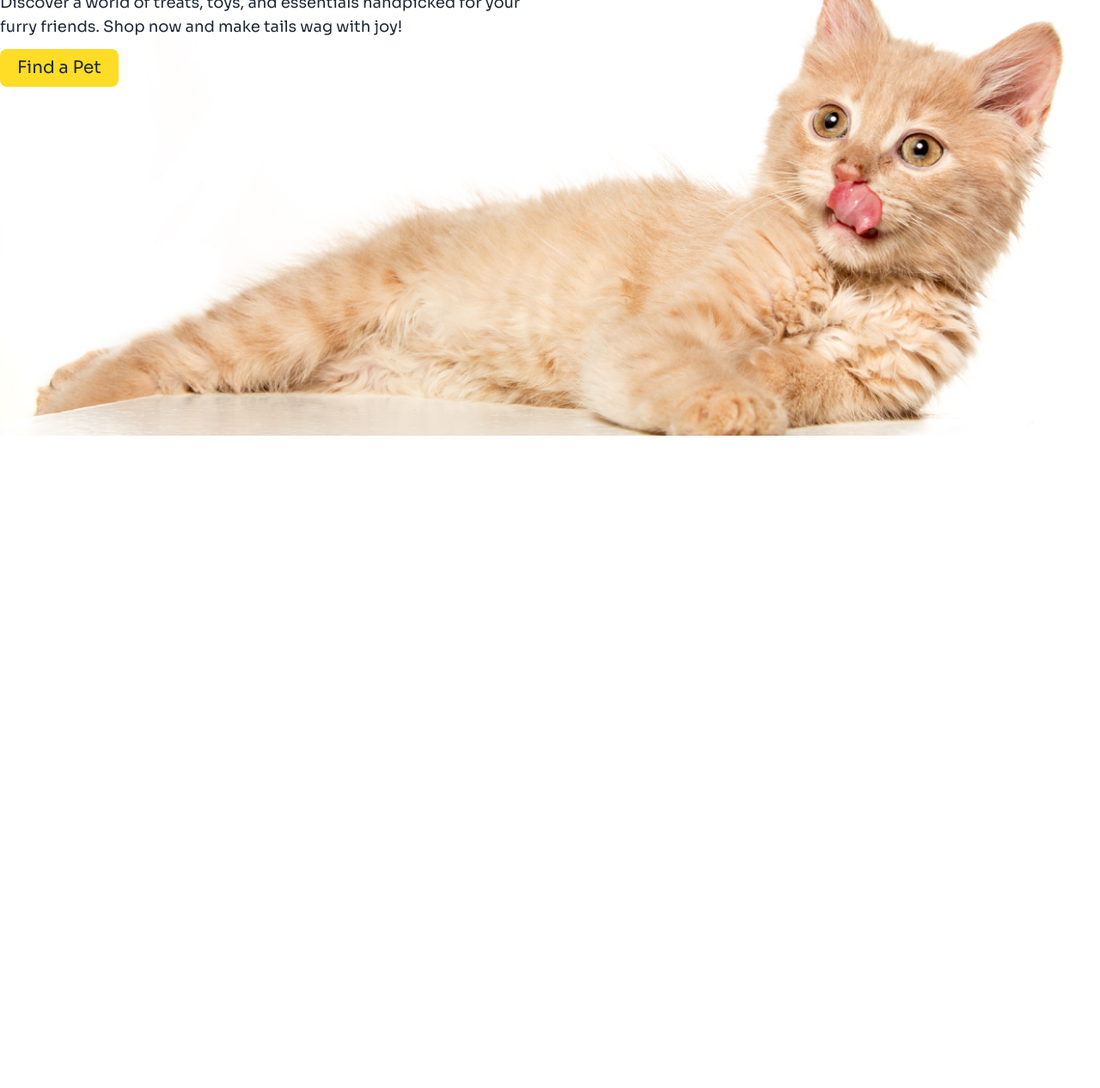
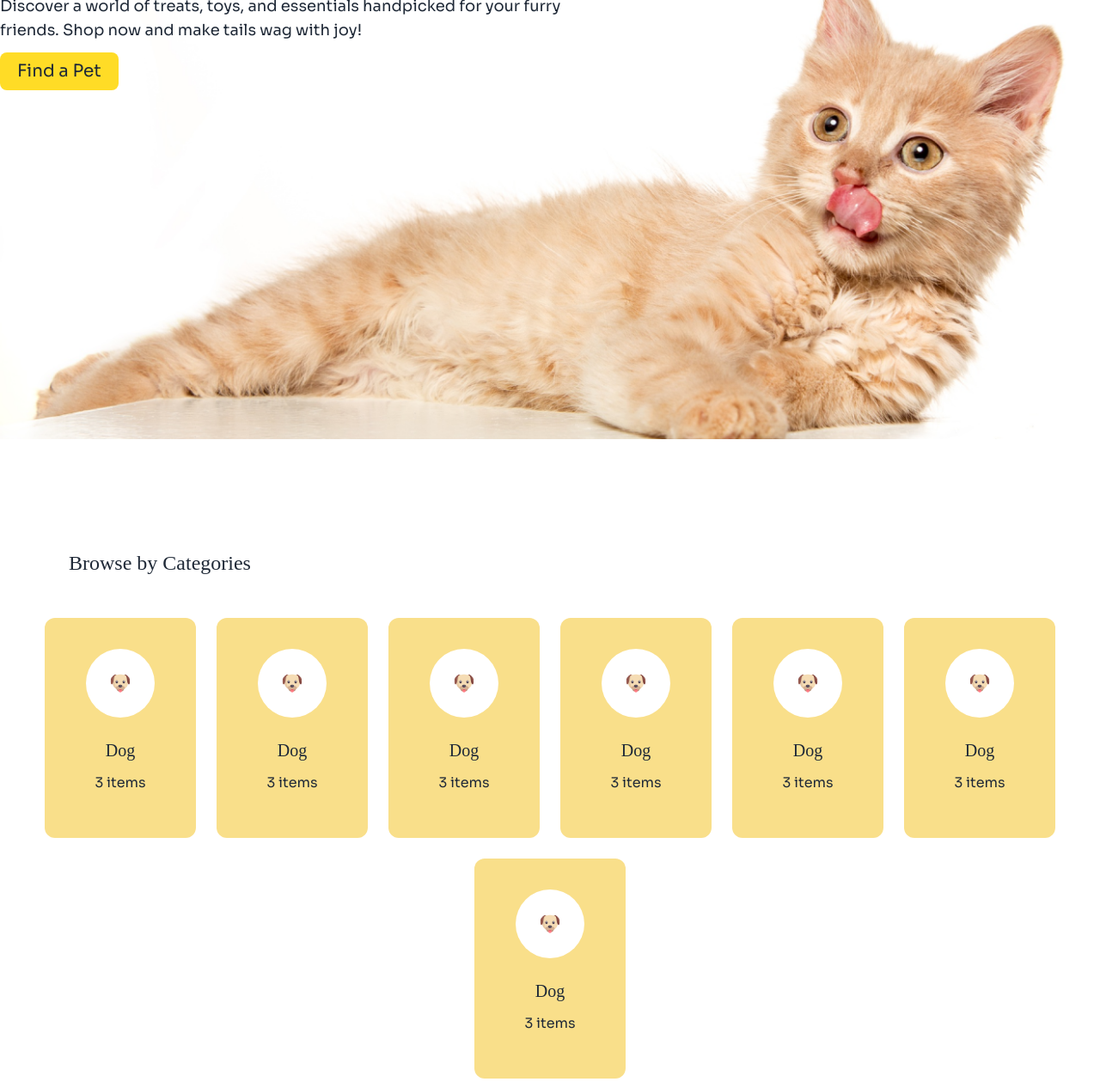
Before and after one commit to Elias-bd/assignment-3, a plain HTML site: page index.html in a window 1280 px wide. Shown: the part 311-1577 px from the top of the page at 86% size. Before the commit the page ends 818 px from the top, so only its background shows below. Drawn offline with nearby package versions, Linux system fonts and the light colour scheme; a web font is replaced by a local one.

Commit message:
added category cards and banner section correction

```diff
--- a/index.html
+++ b/index.html
@@ -46,6 +46,7 @@
                         clifford: '#da373d',
                         "btn-bg": '#FFDC26',
                         "header-bg": '#FFF9F4',
+                        "card-bg": '#F9DF8A',
                         "font-primary": '#FFDC26',
                     }
                 }
@@ -58,9 +59,9 @@
 </head>
 
 <body>
-    <header class="">
-                <!-- navbar -->
-        <nav class="bg-header-bg w-full">
+    <header>
+        <!-- navbar -->
+        <nav class="bg-header-bg w-full md:z-20">
             <div class="navbar w-[85%] md:container mx-auto font-sora">
                 <div class="navbar-start">
 
@@ -76,9 +77,10 @@
                 </div>
 
                 <div class="navbar-end">
-                    <a class="hidden md:block" ><i class="fa-regular fa-bell"></i></a>
-                    <a class="hidden md:block ml-4" ><i class="fa-solid fa-magnifying-glass"></i></a>
-                    <button class="btn bg-header-bg hidden md:block ml-4 border-yellow-300 px-5 py-2 text-xl bg-none"><a>Login</a></button>
+                    <a class="hidden md:block"><i class="fa-regular fa-bell"></i></a>
+                    <a class="hidden md:block ml-4"><i class="fa-solid fa-magnifying-glass"></i></a>
+                    <button
+                        class="btn bg-header-bg hidden md:block ml-4 border-yellow-300 px-5 py-2 text-xl bg-none"><a>Login</a></button>
                     <button class="btn hidden md:block ml-4 bg-btn-bg text-xl px-5 py-2"><a>Register</a></button>
                     <div class="dropdown">
                         <div tabindex="0" role="button" class="btn btn-ghost lg:hidden">
@@ -92,8 +94,8 @@
                             class="menu menu-sm dropdown-content rounded-box z-[1] mt-3 w-24 p-1 shadow text-base">
 
                             <li><a>Find a pet</a></li>
-                        <li><a>Breeds</a></li>
-                        <li><a>Contact us</a></li>
+                            <li><a>Breeds</a></li>
+                            <li><a>Contact us</a></li>
                         </ul>
                     </div>
                 </div>
@@ -102,24 +104,76 @@
 
         </nav>
 
-                <!-- Banner section  -->
+        <!-- Banner section  -->
 
-        <section class="w-11/12  md:container mx-auto mt-44 md:mt-2">
+        <section class="w-11/12  md:container mx-auto">
+            <div class="">
 
-            <div class="absolute">
-                <div class="relative mt-32 md:mt-2">
 
-                    <img src="images/cat-big.png" alt="">
+                <div class="w-11/12 md:w-[700px] relative z-10 mt-8 md:mt-24 ">
+                    <h1 class="text-5xl md:text-6xl font-adlam mb-3">Pamper Your Pet,Because They Deserve the best</h1>
+                    <p class="text-lg font-sora mb-3">Discover a world of treats, toys, and essentials handpicked for
+                        your furry friends. Shop now and make tails wag with joy!</p>
+                    <button class="bg-btn-bg text-xl py-2 px-5 rounded-lg font-sora">Find a Pet</button>
                 </div>
 
+                <div class=" -mt-24 md:-mt-80"><img src="images/cat-big.png" alt=""></div>
+            </div>
+        </section>
 
+    </header>
 
+    <main>
+        <!-- browse by category  -->
 
-                <div class="w-11/12 md:w-[650px] relative md:-mt-[650px] -mt-[510px]">
-                    <h1 class="text-5xl md:text-6xl font-adlam mb-3">Pamper Your Pet,Because They Deserve  the best</h1>
-                <p class="text-lg font-sora mb-3">Discover a world of treats, toys, and essentials handpicked for your furry friends. Shop now and make tails wag with joy!</p>
-                <button class="bg-btn-bg text-xl py-2 px-5 rounded-lg font-sora">Find a Pet</button>
+        <section class="w-11/12 md:container mx-auto my-32 font-adlam">
+
+            <h3 class="text-2xl font-adlam mb-12 md:ml-20">Browse by Categories</h3>
+
+            <!-- card section  -->
+
+            <div class=" flex flex-wrap justify-center items-center gap-6">
+                <div class="w-44 md-w-48 h-64 bg-card-bg text-center pt-9 px-12 rounded-xl ">
+                    <img class="bg-white p-7 rounded-full items-center mb-6" src="images/dog-cartoon.png" alt="">
+                    <h5 class="mb-3 font-adlam text-xl">Dog</h5>
+                    <p class="font-sora text-base">3 items</p>
                 </div>
+                <div class="w-44 md-w-48 h-64 bg-card-bg text-center pt-9 px-12 rounded-xl ">
+                    <img class="bg-white p-7 rounded-full items-center mb-6" src="images/dog-cartoon.png" alt="">
+                    <h5 class="mb-3 font-adlam text-xl">Dog</h5>
+                    <p class="font-sora text-base">3 items</p>
+                </div>
+                <div class="w-44 md-w-48 h-64 bg-card-bg text-center pt-9 px-12 rounded-xl ">
+                    <img class="bg-white p-7 rounded-full items-center mb-6" src="images/dog-cartoon.png" alt="">
+                    <h5 class="mb-3 font-adlam text-xl">Dog</h5>
+                    <p class="font-sora text-base">3 items</p>
+                </div>
+                <div class="w-44 md-w-48 h-64 bg-card-bg text-center pt-9 px-12 rounded-xl ">
+                    <img class="bg-white p-7 rounded-full items-center mb-6" src="images/dog-cartoon.png" alt="">
+                    <h5 class="mb-3 font-adlam text-xl">Dog</h5>
+                    <p class="font-sora text-base">3 items</p>
+                </div>
+                <div class="w-44 md-w-48 h-64 bg-card-bg text-center pt-9 px-12 rounded-xl ">
+                    <img class="bg-white p-7 rounded-full items-center mb-6" src="images/dog-cartoon.png" alt="">
+                    <h5 class="mb-3 font-adlam text-xl">Dog</h5>
+                    <p class="font-sora text-base">3 items</p>
+                </div>
+                <div class="w-44 md-w-48 h-64 bg-card-bg text-center pt-9 px-12 rounded-xl ">
+                    <img class="bg-white p-7 rounded-full items-center mb-6" src="images/dog-cartoon.png" alt="">
+                    <h5 class="mb-3 font-adlam text-xl">Dog</h5>
+                    <p class="font-sora text-base">3 items</p>
+                </div>
+                <div class="w-44 md-w-48 h-64 bg-card-bg text-center pt-9 px-12 rounded-xl ">
+                    <img class="bg-white p-7 rounded-full items-center mb-6" src="images/dog-cartoon.png" alt="">
+                    <h5 class="mb-3 font-adlam text-xl">Dog</h5>
+                    <p class="font-sora text-base">3 items</p>
+                </div>
+                <div class="w-44 md-w-48 h-64 bg-card-bg text-center pt-9 px-12 rounded-xl md:hidden">
+                    <img class="bg-white p-7 rounded-full items-center mb-6" src="images/dog-cartoon.png" alt="">
+                    <h5 class="mb-3 font-adlam text-xl">Dog</h5>
+                    <p class="font-sora text-base">3 items</p>
+                </div>
+
 
 
 
@@ -127,12 +181,14 @@
 
 
 
+
+
+
         </section>
 
 
-    </header>
 
-    <main>
+
 
     </main>
 
```
